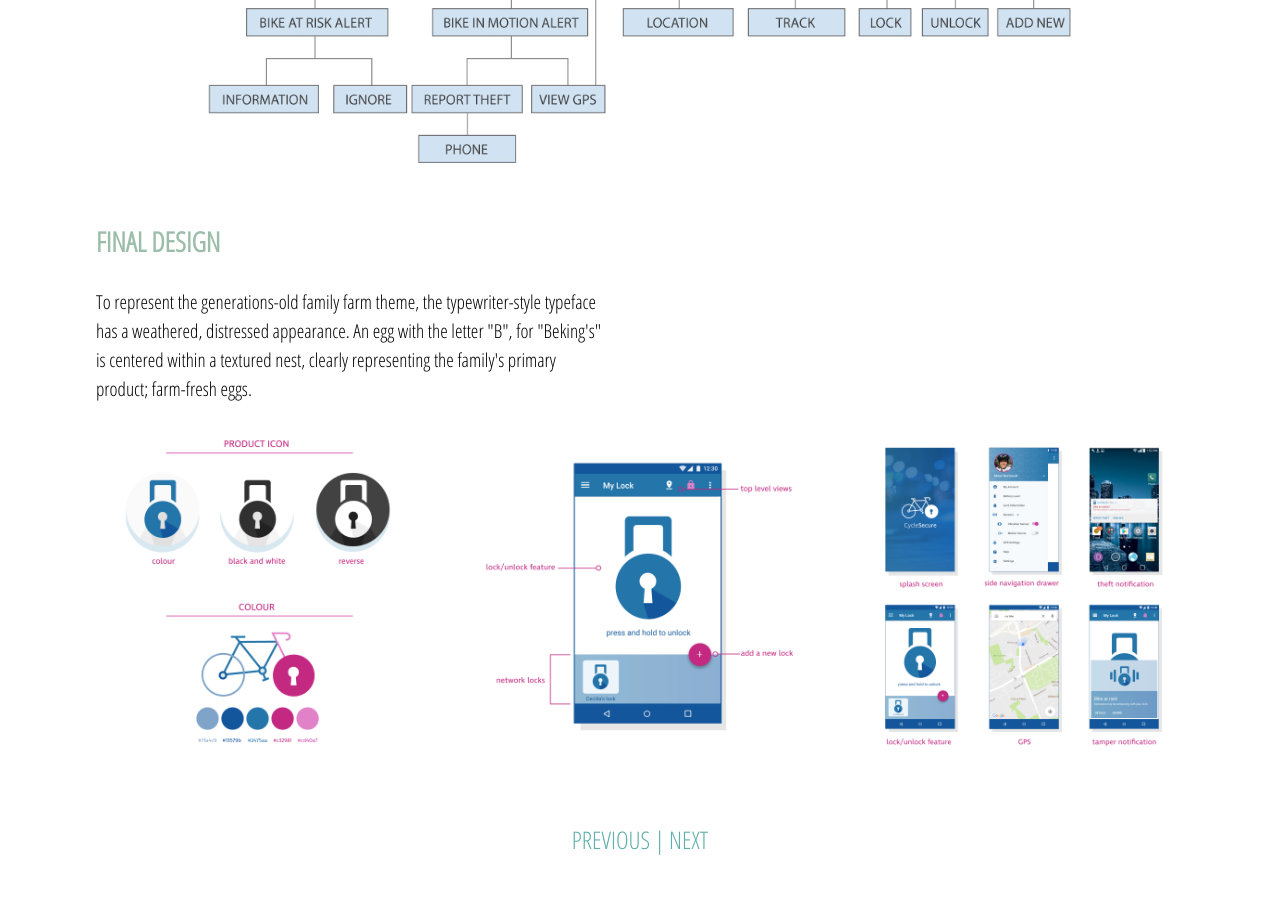
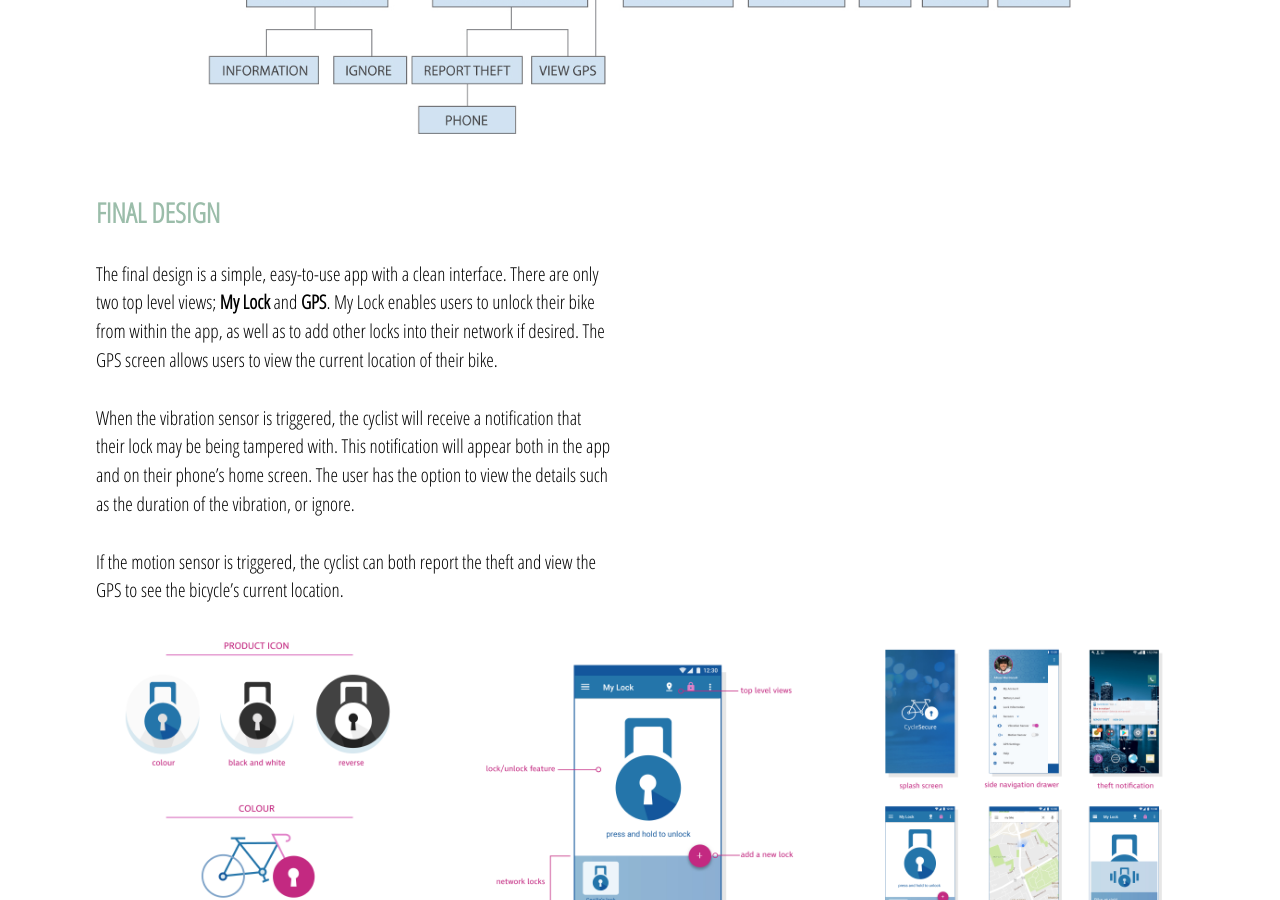
Before and after one commit to kaybow/kaybow.design, a Jekyll site: the page built from cycle-secure.html, in a window 1280 px wide and 900 px high, scrolled down 2470 px. Built offline with Jekyll 4.4.1, drawn with Linux system fonts in a browser that asks for light colours; some of the changed text lies outside the part shown.

Commit message:
Adding content descriptions

```diff
--- a/chorganizer-app.html
+++ b/chorganizer-app.html
@@ -33,12 +33,12 @@ title: Chorganizer App
     <div class="grid pad-b-2">
       <div class="unit xs-1 s-1 m-1 l-1-2 gutter">
         <h3>RESEARCH AND TARGET AUDIENCE</h3>
-          <p>After interviewing students living with roommates, and identifying their needs and frustrations, a problem statement was created: “User needs a way to communicate with roommates to share the load of household chores. Interestingly, user rarely interacts with roommate(s) and is frustrated with the lack of communication that leads to a disorganized household.”</p>
+          <p>After interviewing college-aged students living with roommates, it was found that many users are frustrated by the lack of communication and initiative in sharing communal household chores. It was found that usually one or two roommates take care of the majority of the chores while others are less willing to help out.<br><br>After identifying the user’s needs and frustrations, a <b>problem statement</b> was created: “User needs a way to communicate with roommates to share the load of household chores. Interestingly, user rarely interacts with roommate(s) and is frustrated with the lack of communication that leads to a disorganized household.”</p>
       </div>
 
       <div class="unit xs-1 s-1 m-1 l-1-2 gutter">
         <h3>DEFINE AND IDEATE</h3>
-          <p>Chorganizer is an organizational application for aiding roommates in sharing household chores and responsibilities and is targeted directly toward college-age roommates living together.<br><br>Requiring group participation and interactivity, the app focuses solely on chore completion to keep usability simple and straightforward. Unlike most chore apps, Chorganizer's points reward system is included in the app and not as an add-on feature. As a bonus, Chorganizer will be available for use across all platforms and can be synced to various devices the user(s) may have.</p>
+          <p><b>App Definition Statement:</b> Chorganizer is an organizational application for aiding roommates in sharing household chores and responsibilities and is targeted directly toward college-age roommates living together.<br><br>Requiring group participation and interactivity, the app focuses solely on chore completion to keep usability simple and straightforward. Unlike most chore apps, Chorganizer's points reward system is included in the app and not as an add-on feature. As a bonus, Chorganizer will be available for use across all platforms and can be synced to various devices the user(s) may have.</p>
       </div>
     </div>
 
--- a/cycle-secure.html
+++ b/cycle-secure.html
@@ -37,8 +37,8 @@ title: Cycle Secure
       </div>
 
       <div class="unit xs-1 s-1 m-1 l-1-2 gutter">
-        <h3>RESEARCH</h3>
-        <p>Research was conducted to thoroughly understand the demographics and psychographics of Beking’s target audience, as well as the family’s core values. Market competition of other small Ontario farms was also considered and analyzed to begin to conceptualize the Beking’s brand.<br><br>The resulting tone: “Beking’s Poulty Farm is humble, fresh, health-conscious, eco-friendly, convenient and cheerful.”</p>
+        <h3>PERSONA RESEARCH</h3>
+        <p>In researching target users for the Cycle Secure app, it was found that many users who commonly have their bikes stolen are avid cyclists in urban areas. The cyclist is either using their bike as their main mode of transportation to and from work or school, or for sporting purposes. These users typically lead active and busy lifestyles often with tight schedules, and are interested in saving time by eliminating the need to fumble with a bike lock’s combination code or key.</p>
       </div>
     </div>
 
@@ -74,7 +74,7 @@ title: Cycle Secure
     <div class="grid">
       <div class="unit xs-1 s-1 m-1 l-1-2 gutter">
         <h3>FINAL DESIGN</h3>
-        <p>To represent the generations-old family farm theme, the typewriter-style typeface has a weathered, distressed appearance. An egg with the letter "B", for "Beking's" is centered within a textured nest, clearly representing the family's primary product; farm-fresh eggs.</p>
+        <p>The final design is a simple, easy-to-use app with a clean interface. There are only two top level views; <b>My Lock</b> and <b>GPS</b>. My Lock enables users to unlock their bike from within the app, as well as to add other locks into their network if desired. The GPS screen allows users to view the current location of their bike. <br><br>When the vibration sensor is triggered, the cyclist will receive a notification that their lock may be being tampered with. This notification will appear both in the app and on their phone’s home screen. The user has the option to view the details such as the duration of the vibration, or ignore. <br><br>If the motion sensor is triggered, the cyclist can both report the theft and view the GPS to see the bicycle’s current location.</p>
       </div>
     </div>
 
--- a/isometric.html
+++ b/isometric.html
@@ -62,7 +62,6 @@ title: Font Design
     <div class="grid">
       <div class="unit xs-1 s-1 m-1 l-1-2 gutter">
         <h3>FINAL ILLUSTRATION</h3>
-        <p>To represent the generations-old family farm theme, the typewriter-style typeface has a weathered, distressed appearance. An egg with the letter "B", for "Beking's" is centered within a textured nest, clearly representing the family's primary product; farm-fresh eggs.</p>
       </div>
     </div>
 
```
